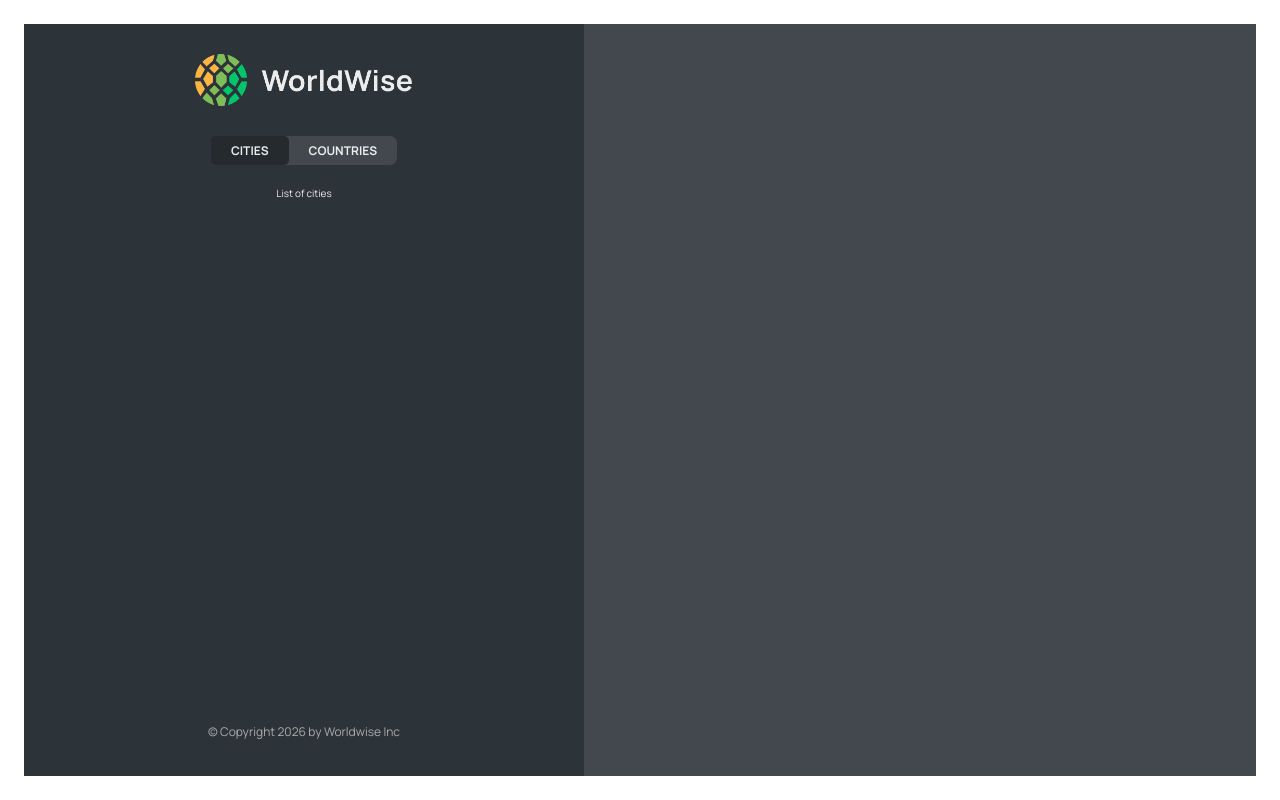
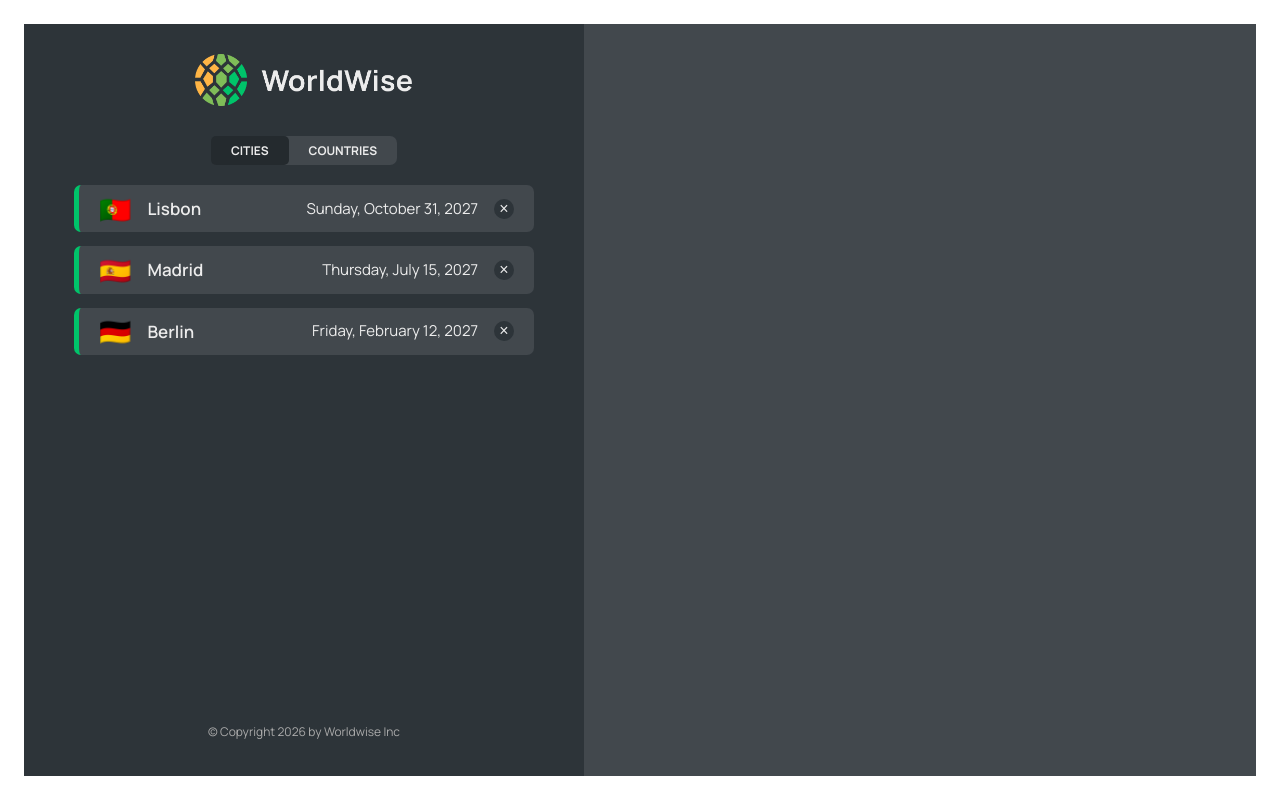
Before and after one commit to RajShukla2308/11-worldwise, a React (Vite) app: page /app/cities in a window 1280 px wide. Built offline with nearby package versions, Linux system fonts and the light colour scheme; data requests are answered from the project's data file.

Commit message:
L-213 implementing cities list

```diff
--- a/package.json
+++ b/package.json
@@ -7,9 +7,11 @@
     "dev": "vite",
     "build": "vite build",
     "lint": "eslint . --ext js,jsx --report-unused-disable-directives --max-warnings 0",
-    "preview": "vite preview"
+    "preview": "vite preview",
+    "server": "json-server --watch data/cities.json --port 8000 -dely 500"
   },
   "dependencies": {
+    "json-server": "^0.17.4",
     "react": "^18.2.0",
     "react-dom": "^18.2.0",
     "react-router-dom": "^6.30.3"
--- a/src/App.jsx
+++ b/src/App.jsx
@@ -5,8 +5,35 @@ import HomePage from "./pages/HomePage";
 import PageNotFound from "./pages/PageNotFound";
 import AppLayout from "./pages/AppLayout";
 import Login from "./pages/Login";
+import CityList from "./components/CityList";
+import { useEffect, useState } from "react";
 
 export default function App(){
+  const [cities, setCities] = useState([]);
+  const [isLoading,setIsLoading] = useState(false);
+
+
+  useEffect(function(){
+
+    async function fetchCities(){
+      try {
+        setIsLoading(true)
+        const res = await fetch('http://localhost:8000/cities');
+        const data = await res.json();
+        setCities(data);
+      }
+     catch{
+      alert('something went wrong!')
+      }
+      finally{
+        setIsLoading(false);
+      }
+  }
+    fetchCities()
+  },[])
+
+
+
   return (
     <BrowserRouter>
       <Routes>
@@ -15,8 +42,10 @@ export default function App(){
         <Route path="pricing" element={<Pricing />} />
         <Route path="login" element={<Login />} />
         <Route path="app" element={<AppLayout />} >
-          <Route index element={<p>List of cities</p>} />
-          <Route path="cities" element={<p>List of cities</p>} />
+          <Route index element={<CityList cities={cities}
+          isLoading={isLoading} />} />
+          <Route path="cities" element={<CityList cities={cities}
+          isLoading={isLoading}/>} />
           <Route path="countries" element={<p>List of countries</p>} />
           <Route path="form" element={<p>Form</p>}/>
         </Route>
--- /dev/null
+++ b/src/components/CityItem.jsx
@@ -0,0 +1,21 @@
+/* eslint-disable react/prop-types */
+import styles from './CityItem.module.css'
+
+const formatDate = (date) =>
+  new Intl.DateTimeFormat("en", {
+    day: "numeric",
+    month: "long",
+    year: "numeric",
+    weekday: "long",
+  }).format(new Date(date));
+
+export default function CityItem({city}){
+    const {cityName, emoji, date} = city
+    return <li className={styles.cityItem}>
+        <span className={styles.emoji}> {emoji}</span>
+         <h3 className={styles.name}> {cityName}</h3>
+         <time className={styles.date}>{formatDate(date)}</time>
+         <button className={styles.deleteBtn}>&times;</button>
+
+    </li>
+}
--- /dev/null
+++ b/src/components/CityList.jsx
@@ -0,0 +1,22 @@
+/* eslint-disable react/prop-types */
+import styles from './CityList.module.css';
+import Spinner from './Spinner';
+import CityItem from './CityItem';
+import Message from './Message';
+
+
+// eslint-disable-next-line react/prop-types
+export default function CityList({cities, isLoading}){
+    console.log(cities,isLoading);
+    const message = 'No Cities Added'
+
+    if(isLoading) return <Spinner />
+
+    if(!cities.length) return <Message message={message}/>
+    return (
+        <ul className={styles.cityList}>
+           {cities.map(city=><CityItem city={city} key={city.id} />)}
+        </ul>
+    )
+
+}
--- a/src/components/Message.jsx
+++ b/src/components/Message.jsx
@@ -1,3 +1,4 @@
+/* eslint-disable react/prop-types */
 import styles from "./Message.module.css";
 
 function Message({ message }) {
```
Also changed, not shown: 1 other file (tests, documents, lock files or other folders).
